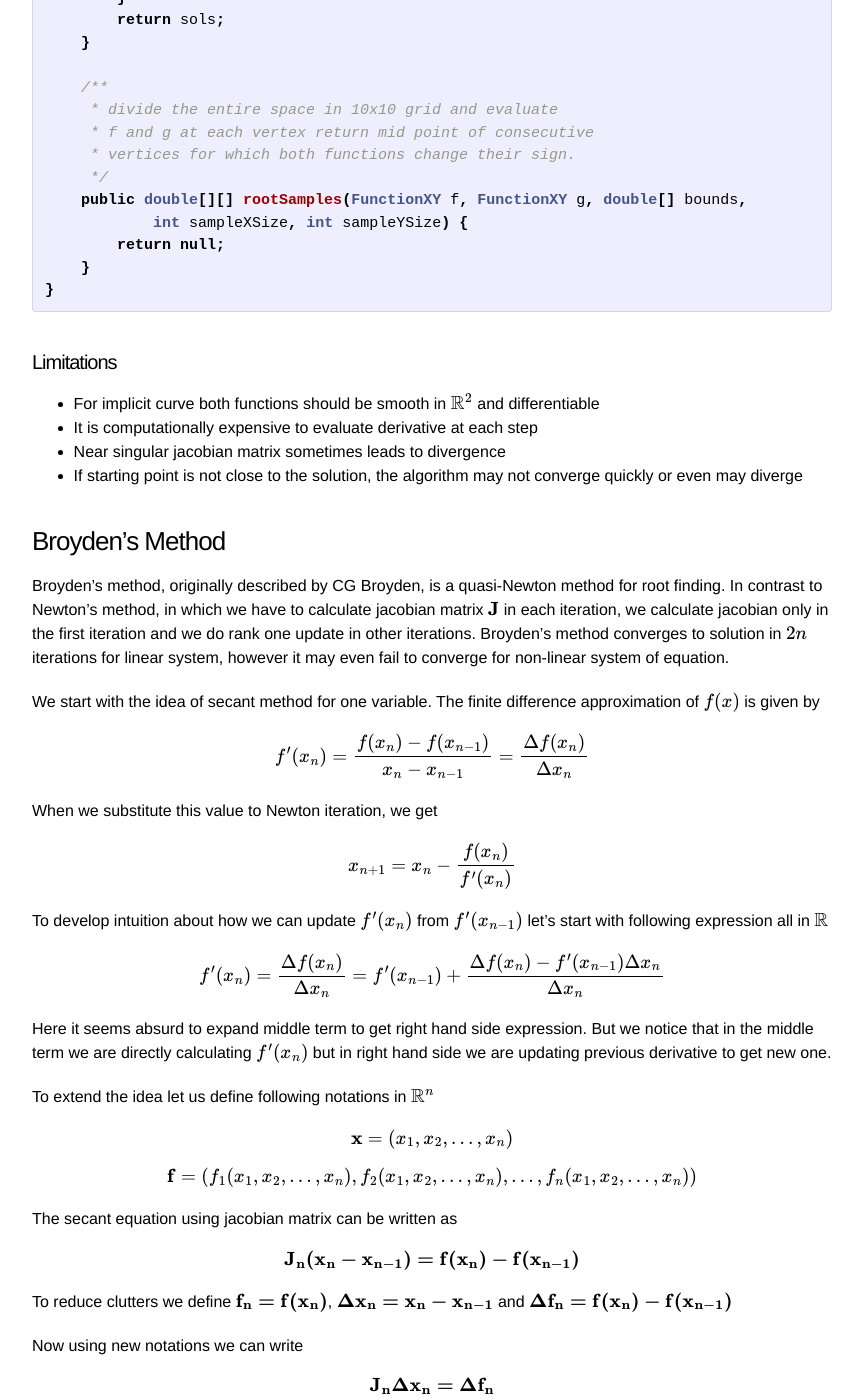
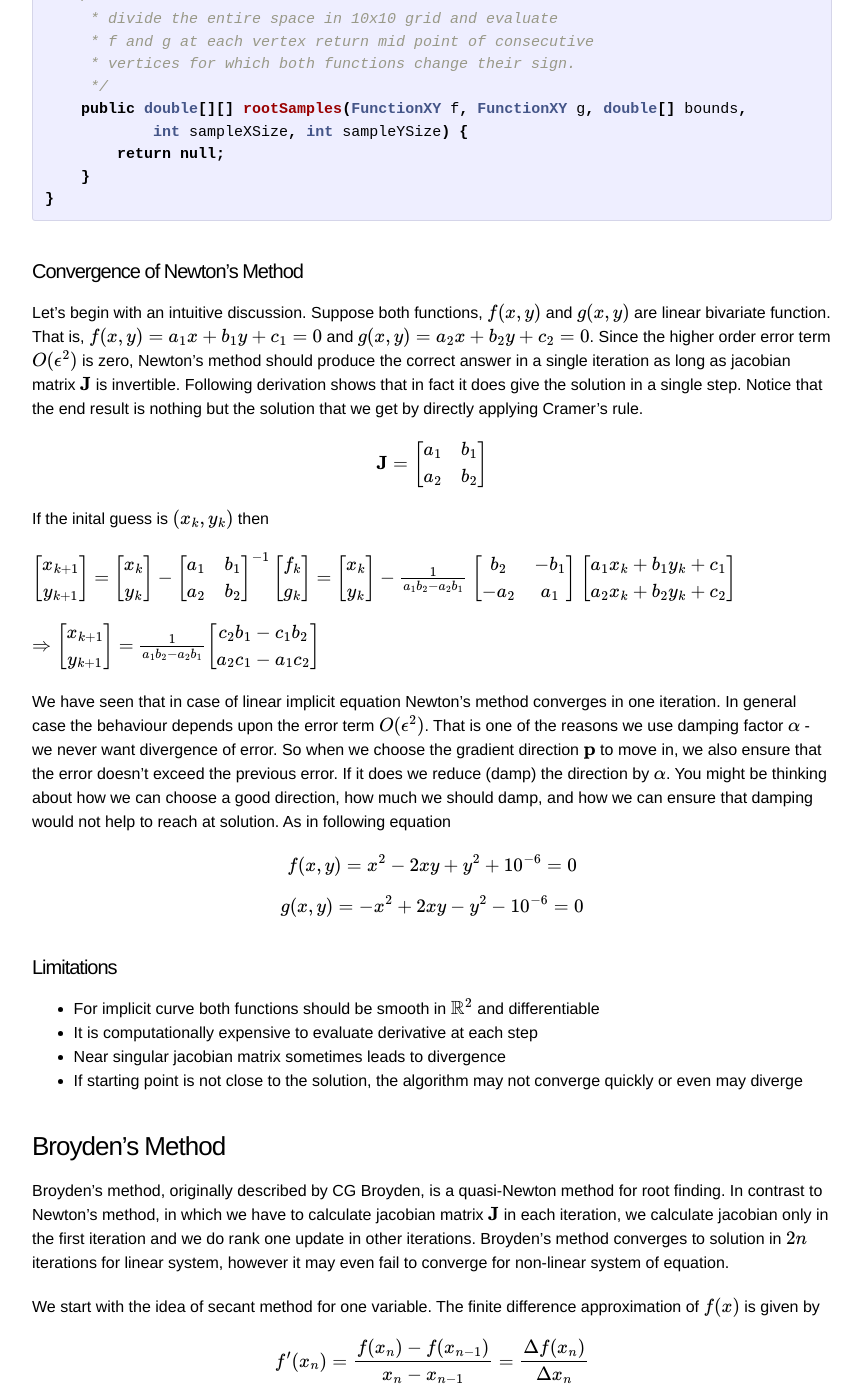
Before and after one commit to shamshad-npti/shamshad-npti.github.io, a Jekyll site: the page built from _posts/2015-12-18-Intersection-Between-Implicit-Cruve.markdown, in a window 1280 px wide and 1400 px high, scrolled down 3736 px. Shown: the whole window, without its empty margins (208-1071 px from the left). Built offline with Jekyll 4.4.1, drawn with Linux system fonts in a browser that asks for light colours; formulas are drawn with MathJax 3; comment, search, counter and statistics services are not loaded; some of the changed text lies outside the part shown.

Commit message:
corrections [broyden method]

```diff
--- a/_posts/2016-02-08-Implicit-curve.markdown
+++ b/_posts/2015-10-08-Implicit-curve.markdown
@@ -2,7 +2,7 @@
 layout: post
 title:  "Quadtree Algorithm for Implicit Curve Drawing"
 description: "Explanation of quadtree algorithm for implicit curve drawing, and a brief overview of marching square, :-)"
-date:   2016-02-08 22:34:34
+date:   2015-10-08 22:34:34
 categories: Implicit Curve
 id: implicit_curve
 comments: true
--- a/_posts/2016-02-18-Intersection-Between-Implicit-Cruve.markdown
+++ b/_posts/2015-12-18-Intersection-Between-Implicit-Cruve.markdown
@@ -110,7 +111,7 @@
         double[][] samples = rootSamples(f, g, bounds, 10, 10);
         List<double[]> sols = new ArrayList<>();
         double x1, y1, x2, y2, er, er1, fv, gv, fv1, gv1;
-        double jfx, jfy, jgx, jgy, det, alpha;
+        double jfx, jfy, jgx, jgy, det, alpha, dx, dy;
         int MAX_ITR = 8;
         boolean success;
         for(int i = 0; i < samples.length; i++) {
@@ -129,7 +130,7 @@
                     break;
                 }
                 dx = (jgy * fv - jfy * gv) / det;
-                dy = (jgx * fv - jfx * gv) / det;
+                dy = (jfx * fv - jgx * gv) / det;
                 alpha = 1.0;
                 success = false;
                 // We can use line search that satisfies
@@ -177,6 +172,30 @@
 }
 
 {%endhighlight%}
+
+#### Convergence of Newton's Method
+Let's begin with an intuitive discussion. Suppose both functions, $$ f(x, y) $$ and $$ g(x, y) $$ are linear bivariate function. That is, $$ f(x, y) = a_1x+b_1y+c_1=0 $$ and $$ g(x, y) = a_2x+b_2y+c_2 = 0 $$. Since the higher order error term $$ O(\epsilon^2) $$ is zero, Newton's method should produce the correct answer in a single iteration as long as jacobian matrix $$ \mathbf{J} $$ is invertible. Following derivation shows that in fact it does give the solution in a single step. Notice that the end result is nothing but the solution that we get by directly applying Cramer's rule.
+
+$$ \mathbf{J} = \begin{bmatrix} a_1 & b_1 \\ a_2 & b_2 \end{bmatrix} $$
+
+If the inital guess is $$ (x_k, y_k) $$ then
+
+$$ \begin{bmatrix} x_{k+1} \\ y_{k+1} \end{bmatrix} = $$
+$$ \begin{bmatrix} x_k \\ y_k \end{bmatrix} - {\begin{bmatrix} a_1 & b_1 \\ a_2 & b_2 \end{bmatrix}}^{-1} \begin{bmatrix} f_k \\ g_k \end{bmatrix} = $$
+$$ \begin{bmatrix} x_k \\ y_k \end{bmatrix} - \frac {1} {a_1b_2 - a_2b_1} $$
+$$ \begin{bmatrix} b_2 & -b_1 \\ -a_2 & a_1 \end{bmatrix} $$
+$$ \begin{bmatrix} a_1x_k + b_1y_k + c_1 \\ a_2x_k + b_2y_k + c_2 \end{bmatrix} $$
+
+$$ \Rightarrow \begin{bmatrix} x_{k+1} \\ y_{k+1} \end {bmatrix} = $$
+$$ \frac {1} {a_1b_2 - a_2b_1} \begin{bmatrix} c_2b_1 - c_1b_2 \\ a_2c_1 - a_1c_2 \end{bmatrix} $$
+
+We have seen that in case of linear implicit equation Newton's method converges in one iteration. In general case the behaviour depends upon the error term $$ O(\epsilon^2) $$. That is one of the reasons we use damping factor $$ \alpha $$ - we never want divergence of error. So when we choose the gradient direction $$ \mathbf{p} $$ to move in, we also ensure that the error doesn't exceed the previous error. If it does we reduce (damp) the direction by $$ \alpha $$. You might be thinking about how we can choose a good direction, how much we should damp, and how we can ensure that damping would not help to reach at solution. As in following equation
+
+$$ f(x, y) = x^2 - 2xy + y^2 + 10^{-6} = 0 $$
+
+$$ g(x, y) = -x^2 + 2xy - y^2 - 10^{-6} = 0 $$
+
+
 #### Limitations
 * For implicit curve both functions should be smooth in $$ \mathbb{R}^2 $$ and differentiable
 * It is computationally expensive to evaluate derivative at each step
@@ -237,6 +257,8 @@
 
 where $$ \mathbf {H_n = J_n^{-1}} $$
 
+Though the final expression for the rank-one jacobian update is a valid expression the steps that lead to it is not valid. Notice the $$ \mathbf {\Delta x_n \Delta {x_n}^T} $$ is a singular matrix therefore it is not invertible. Suppose for a moment that it is invertible, to reach at conclusion we have added and substracted previous jacobian $$ \mathbf {J_{n-1}} $$. Why do we have chosen the previous jacobian? We may have selected a null matrix or nothing at all. What the last expression is actually doing?
+
 ### Other Applications
 
 #### Geometry
```
Also changed, not shown: other parts of _posts/2015-12-18-Intersection-Between-Implicit-Cruve.markdown (+5 -9 lines), 7 other files.
